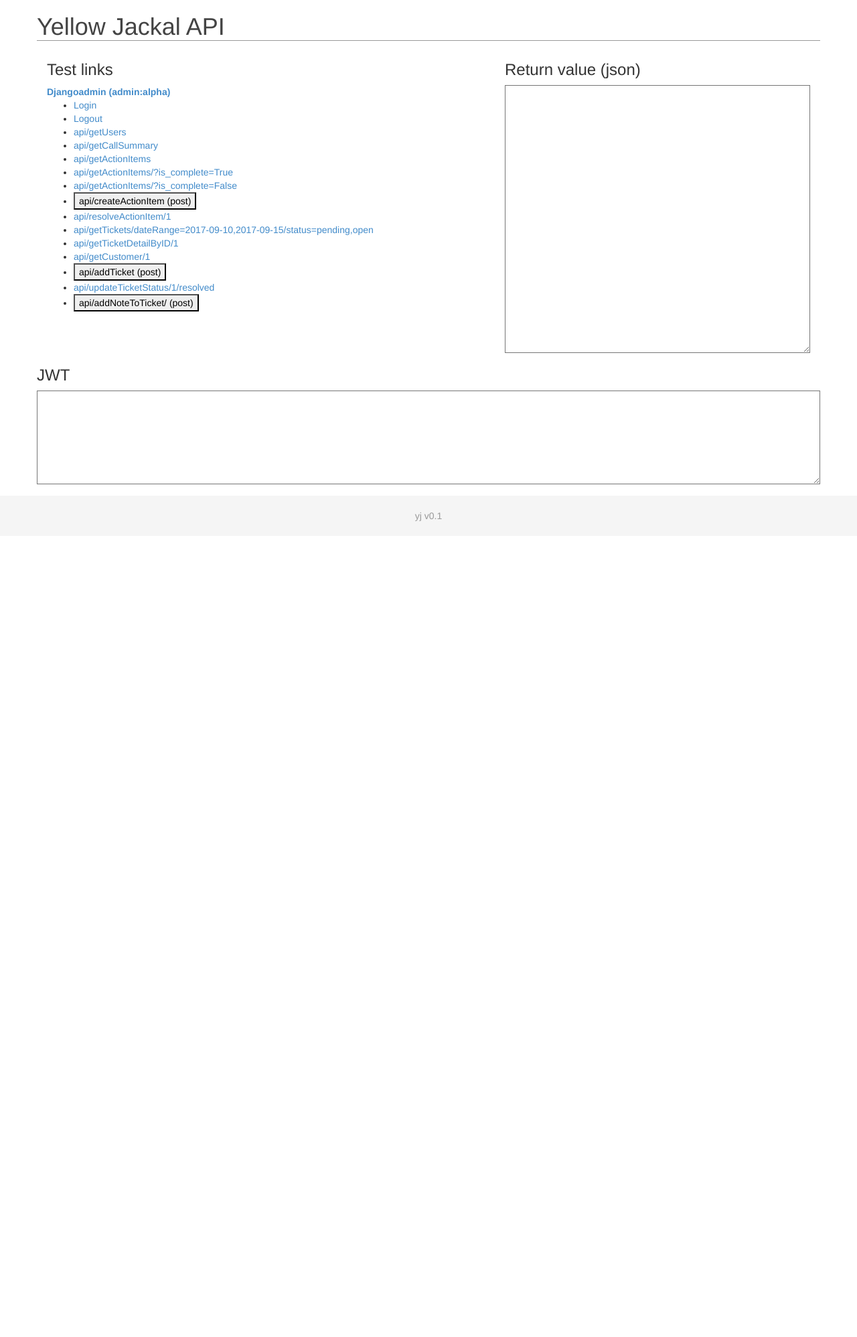
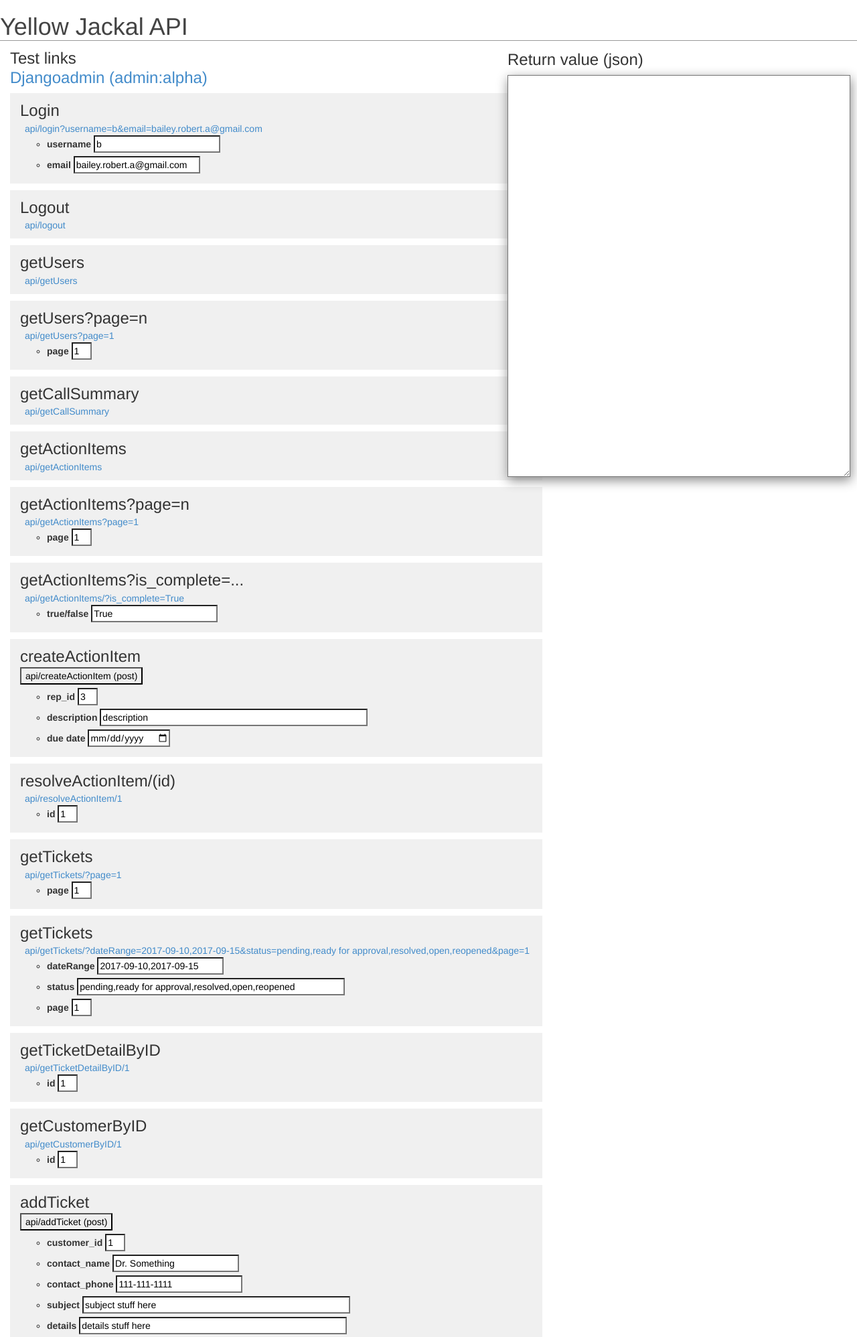
Before and after one commit to bob1b/yj, a Django app: page / in a window 1280 px wide. Shown: the top 1996 px of the page at 67% size. Before the commit the page ends 778 px from the top, so only its background shows below. Run offline with Django 3.2, Linux system fonts and the light colour scheme; parts of the project's set-up code (start-up, migrations or seed data) failed here and were passed over; some libraries are stand-ins or nearby versions.

Commit message:
change getTickets to use all GET params, reorganize homepage to have dynamic endpoint links, styling

```diff
--- a/api/urls.py
+++ b/api/urls.py
@@ -14,9 +14,6 @@ urlpatterns = patterns('',
     url(r'^createActionItem/?$', createActionItem.as_view()),
     url(r'^resolveActionItem/(?P<id>\d+)/?$', resolveActionItem.as_view()),
     url(r'^getTickets/?$', getTickets.as_view()),
-    url(r'^getTickets/dateRange=(?P<dateRange>[\w\d,-]+)?$', getTickets.as_view()),
-    url(r'^getTickets/status=(?P<status>[\w\d,]+)?$', getTickets.as_view()),
-    url(r'^getTickets/dateRange=(?P<dateRange>[\w\d,-]+)/status=(?P<status>[\w\d,]+)?$', getTickets.as_view()),
     url(r'^getTicketDetailByID/(?P<id>[\d]+)?$', getTicketDetailByID.as_view()),
     url(r'^getCustomerByID/(?P<id>[\d]+)?$', getCustomerByID.as_view()),
     url(r'^addTicket/?$', addTicket.as_view()),
--- a/api/views.py
+++ b/api/views.py
@@ -273,6 +273,7 @@ class getTickets(Resource):
         if request.GET.get('page') is not None:
             page_number = request.GET.get('page')
 
+        dateRange = request.GET.get('dateRange')
         if dateRange is not None:
             dates = str(dateRange).split(',')
             dateStart = None
@@ -288,12 +289,12 @@ class getTickets(Resource):
             if dateEnd == "":
                 dateEnd = None
 
-            print "date range: %s to %s" % (dateStart, dateEnd)
             if dateStart:
                 tickets = tickets.filter(created_date__gte=dateStart)
             if dateEnd:
                 tickets = tickets.filter(created_date__lte=dateEnd)
 
+        status = request.GET.get('status')
         if status is not None:
             tickets = tickets.filter(status__in=status.split(','))
 
--- a/yj/static/css/yj.css
+++ b/yj/static/css/yj.css
@@ -13,9 +13,16 @@
 }
 
 h1 { border-bottom:1px solid #999; color:#444; }
+input.narrow { width:30px; }
+input.wide { width:400px; }
+button[type=submit] { margin-bottom:5px; }
+.left h3 { margin:3px 0; }
 #wrap > .container { padding:0; }
-.container { position:relative; overflow:hidden; }
+.container { position:relative; overflow:hidden; max-width:none; }
 .left { float:left; }
-.right { float:right; width:40%;  }
-textarea#returnVal { width:100%; height:400px; }
+.api_test_links { padding:0; }
+.api_test_links > li { margin:10px 0; background-color:#f0f0f0; padding:10px 15px; list-style-type:none; }
+.api_test_links > li a { margin-left:3px; padding:2px 4px; }
+.right { position:fixed; width:40%; top:56px; right:10px; height:600px; }
+textarea#returnVal { width:100%; height:100%; box-shadow:1px 5px 16px 0px #888; }
 textarea#jwt { width:100%; height:140px; }
--- a/yj/templates/home.html
+++ b/yj/templates/home.html
@@ -5,53 +5,197 @@
   <div class="container">
     <div class="left">
       <h3>Test links</h3>
-      <a href="/admin/" target="_blank"><b>Djangoadmin (admin:alpha)</b></a>
+      <a href="/admin/" target="_blank"><h3>Djangoadmin (admin:alpha)</h3></a>
       <ul class="api_test_links">
-        <li><a href="api/login?username=b&email=bailey.robert.a@gmail.com" target="_blank">Login</a></li>
-        <li><a href="api/logout" target="_blank">Logout</a></li>
-        <li><a href="api/getUsers/" target="_blank">api/getUsers</a></li>
-        <li><a href="api/getCallSummary/" target="_blank">api/getCallSummary</a></li>
-        <li><a href="api/getActionItems/" target="_blank">api/getActionItems</a></li>
-        <li><a href="api/getActionItems/?is_complete=True" target="_blank">api/getActionItems/?is_complete=True</a></li>
-        <li><a href="api/getActionItems/?is_complete=False" target="_blank">api/getActionItems/?is_complete=False</a></li>
+
         <li>
+          <h3>Login</h3>
+          <a href_base="api/login?username=%username&email=%email" href="#" target="_blank">(api/login)</a>
+          <ul>
+             <li>
+							<label>username <input type="text" name="username" value="b"></label>
+             </li>
+             <li>
+							<label>email <input type="text" name="email" value="bailey.robert.a@gmail.com"></label>
+             </li>
+          </ul>
+        </li>
 
+        <li>
+          <h3>Logout</h3>
+          <a href="api/logout" target="_blank">api/logout</a>
+        </li>
+
+        <li>
+          <h3>getUsers</h3>
+          <a href="api/getUsers/" target="_blank">api/getUsers</a>
+        </li>
+
+        <li>
+          <h3>getUsers?page=n</h3>
+          <a href_base="api/getUsers?page=%page" href="#" target="_blank">api/getUsers</a>
+          <ul>
+            <li>
+							<label>page <input type="text" name="page" value="1" class="narrow"></label>
+            </li>
+          </ul>
+        </li>
+
+        <li><h3>getCallSummary</h3>
+            <a href="api/getCallSummary/" target="_blank">api/getCallSummary</a></li>
+
+        <li><h3>getActionItems</h3>
+            <a href="api/getActionItems/" target="_blank">api/getActionItems</a></li>
+
+        <li>
+            <h3>getActionItems?page=n</h3>
+            <a href_base="api/getActionItems?page=%page" href="#" target="_blank">api/getActionItems</a>
+						<ul>
+							<li>
+								<label>page <input type="text" name="page" value="1" class="narrow"></label>
+							</li>
+            </ul>
+        </li>
+
+        <li>
+           <h3>getActionItems?is_complete=...</h3>
+           <a href_base="api/getActionItems/?is_complete=%trueFalse" href="#" target="_blank">api/getActionItems/</a>
+						<ul>
+							<li>
+								<label>true/false <input type="text" name="trueFalse" value="True"></label>
+              </li>
+            </ul>
+        </li>
+
+        <li><h3>createActionItem</h3>
 					<form method="post" action="api/createActionItem" class="inline" target="_blank">
-          <input type="hidden" name="rep_id" value="3">
-          <input type="hidden" name="description" value="description">
-          <input type="hidden" name="due_date" value="01/01/1970">
 						<button type="submit" name="submit_param" value="submit_value" class="link-button">
 							api/createActionItem (post)
 						</button>
+						<ul>
+							<li>
+								<label>rep_id <input type="text" name="rep_id" value="3" class="narrow"></label>
+							</li>
+							<li>
+								<label>description <input type="text" name="description" value="description" class="wide"></label>
+							</li>
+							<li>
+								<label>due date <input type="date" name="due_date" value="01/01/1970"></label>
+							</li>
+						</ul>
 					</form>
+        </li>
 
+        <li><h3>resolveActionItem/(id)</h3>
+            <a href_base="api/resolveActionItem/%id" href="#" target="_blank">api/resolveActionItem/</a>
+						<ul>
+							<li>
+								<label>id <input type="text" name="id" value="1" class="narrow"></label>
 							</li>
-        <li><a href="api/resolveActionItem/1" target="_blank">api/resolveActionItem/1</a></li>
-        <li><a href="api/getTickets/dateRange=2017-09-10,2017-09-15/status=pending,open" target="_blank">api/getTickets/dateRange=2017-09-10,2017-09-15/status=pending,open</a></li>
-        <li><a href="api/getTicketDetailByID/1" target="_blank">api/getTicketDetailByID/1</a></li>
-        <li><a href="api/getCustomerByID/1" target="_blank">api/getCustomer/1</a></li>
+            </ul>
+        </li>
+
+        <li><h3>getTickets</h3>
+            <a href_base="api/getTickets/?page=%page" href="#"
+               target="_blank">api/getTickets</a>
+						<ul>
 							<li>
+								<label>page <input type="text" name="page" class="narrow"
+                             value="1"></label>
+              </li>
+            </ul>
+				</li>
+
+        <li><h3>getTickets</h3>
+            <a href_base="api/getTickets/?dateRange=%dateRange&status=%status&page=%page" href="#"
+               target="_blank">api/getTickets</a>
+						<ul>
+							<li>
+								<label>dateRange <input type="text" name="dateRange" value="2017-09-10,2017-09-15"></label>
+							</li>
+							<li>
+								<label>status <input type="text" name="status"
+                             value="pending,ready for approval,resolved,open,reopened" class="wide"></label>
+              </li>
+							<li>
+								<label>page <input type="text" name="page" class="narrow"
+                             value="1"></label>
+              </li>
+            </ul>
+				</li>
+
+        <li><h3>getTicketDetailByID</h3>
+            <a href_base="api/getTicketDetailByID/%id" href="#" target="_blank">api/getTicketDetailByID/</a>
+						<ul>
+							<li>
+								<label>id <input type="text" name="id" value="1" class="narrow"></label>
+              </li>
+            </ul>
+        </li>
+
+        <li><h3>getCustomerByID</h3>
+            <a href_base="api/getCustomerByID/%id" href="#" target="_blank">api/getCustomerByID/</a>
+						<ul>
+							<li>
+								<label>id <input type="text" name="id" value="1" class="narrow"></label>
+              </li>
+            </ul>
+        </li>
+
+        <li><h3>addTicket</h3>
           <form method="post" action="api/addTicket" class="inline" target="_blank">
-            <input type="hidden" name="customer_id" value="1">
-            <input type="hidden" name="contact_name" value="Dr. Something">
-            <input type="hidden" name="contact_phone" value="111-111-1111">
-            <input type="hidden" name="subject" value="subject stuff here">
-            <input type="hidden" name="details" value="details stuff here">
             <button type="submit" name="submit_param" value="submit_value" class="link-button">
               api/addTicket (post)
             </button>
+            <ul>
+              <li>
+								<label>customer_id <input type="text" name="customer_id" value="1" class="narrow"></label>
+              </li>
+              <li>
+								<label>contact_name <input type="text" name="contact_name" value="Dr. Something"></label>
+              </li>
+              <li>
+								<label>contact_phone <input type="text" name="contact_phone" value="111-111-1111"></label>
+              </li>
+              <li>
+								<label>subject <input type="text" name="subject" value="subject stuff here" class="wide"></label>
+              </li>
+              <li>
+								<label>details <input type="text" name="details" value="details stuff here" class="wide"></label>
+              </li>
+            </ul>
           </form>
         </li>
-        <li><a href="api/updateTicketStatus/1/resolved" target="_blank">api/updateTicketStatus/1/resolved</a></li>
+
+        <li><h3>updateTicketStatus</h3>
+            <a href_base="api/updateTicketStatus/%id/%status" href="#"
+               target="_blank">api/updateTicketStatus/</a>
+            <ul>
               <li>
+								<label>id <input type="text" name="id" value="1" class="narrow"></label>
+              </li>
+              <li>
+								<label>status <input type="text" name="status" value="reopened"></label>
+              </li>
+            </ul>
+        </li>
+
+        <li><h3>addNoteToTicket</h3>
           <form method="post" action="api/addNoteToTicket" class="inline" target="_blank">
-            <input type="hidden" name="note_text" value="note text here">
-            <input type="hidden" name="ticket_id" value="1">
             <button type="submit" name="submit_param" value="submit_value" class="link-button">
               api/addNoteToTicket/ (post)
             </button>
+            <ul>
+              <li>
+								<label>note_text <input type="text" name="note_text" value="note text here" class="wide"></label>
+              </li>
+              <li>
+								<label>ticket_id <input type="text" name="ticket_id" value="1" class="narrow"></label>
+              </li>
+            </ul>
           </form>
         </li>
+
       </ul>
     </div> <!-- left -->
 
@@ -70,10 +214,37 @@
       return $("#jwt").val();
     }
 
+    function reload_link_href( el ){
+        var link_el = $(el).find("a");
+        var href_base = $(link_el).attr("href_base");
+        if (typeof(href_base) !== "undefined"){
+					var new_href = href_base;
+					$(el).find("input").each( function(){
+						 var name = $(this).attr("name");
+						 var val = $(this).val();
+						 if (typeof(name) !== "undefined"){
+							 new_href = new_href.replace('%'+name, val);
+						 }
+					});
+					if (new_href !== href_base){
+						$(link_el).attr('href', new_href);
+						$(link_el).html(new_href);
+					}
+				}
+    }
+
+
     $( document ).ready(function() {
+
+      $(".api_test_links li").each( function(){
+				reload_link_href( this );
+        var _that = this;
+        $(this).find('input').change( function(){ reload_link_href(_that) } );
+      })
+
       $("ul.api_test_links li a").each(function(){
+        $(this).click( function(e){
 					var url = $(this).attr('href');
-        $(this).click( function(e){
           $("#returnVal").val('');
 
           $.ajax({
```
Lines whose indentation alone changed are shown as unchanged.
